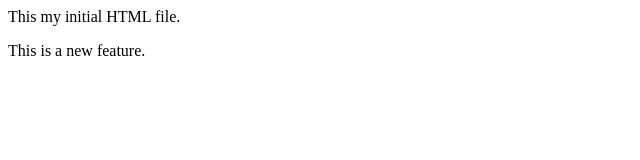
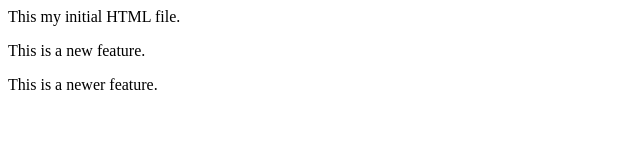
Before and after one commit to San26012000/InitialRepo, a plain HTML site: page index.html in a window 1280 px wide. Shown: the whole page, without its empty margins (0-640 px from the left). Drawn offline with Linux system fonts and the light colour scheme.

Commit message:
Added a newer feature

```diff
--- a/index.html
+++ b/index.html
@@ -4,3 +4,6 @@
 <P>
     This is a new feature.
 </P>
+<P>
+    This is a newer feature.
+</P>
```
